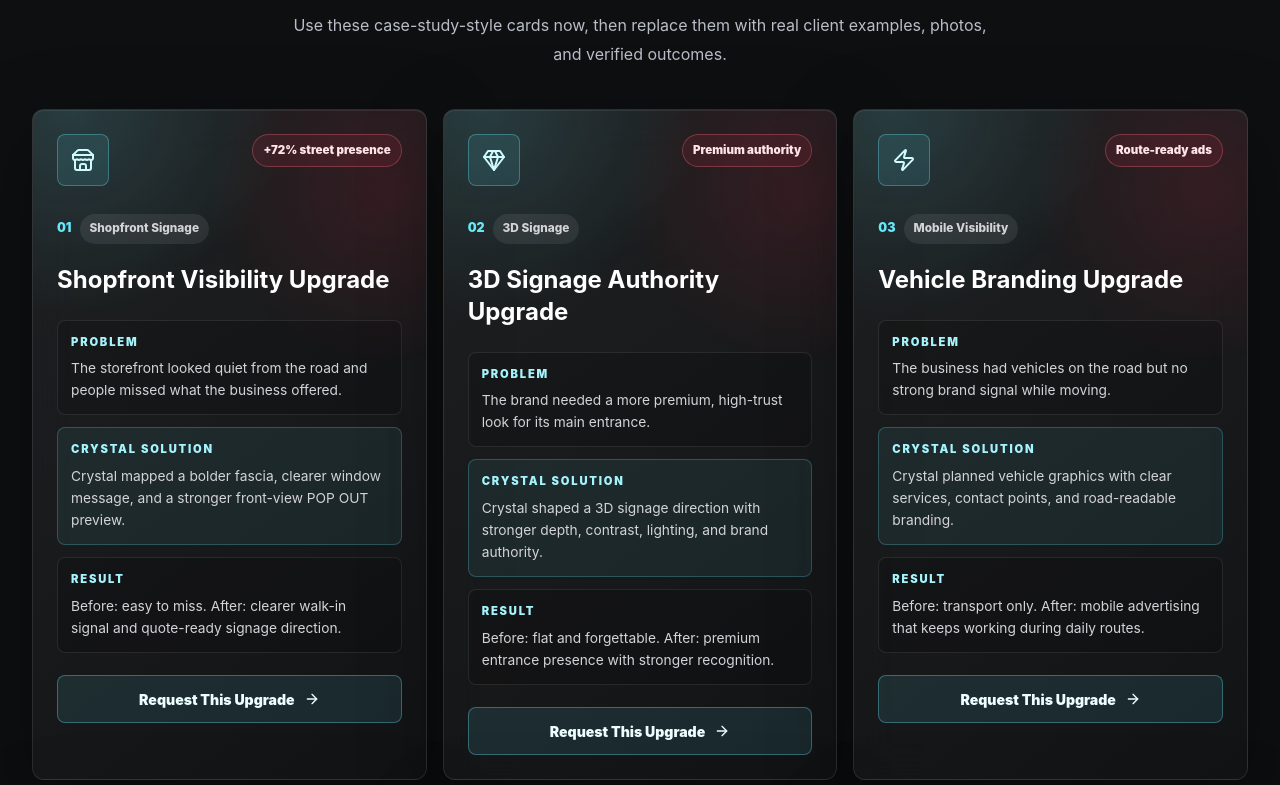
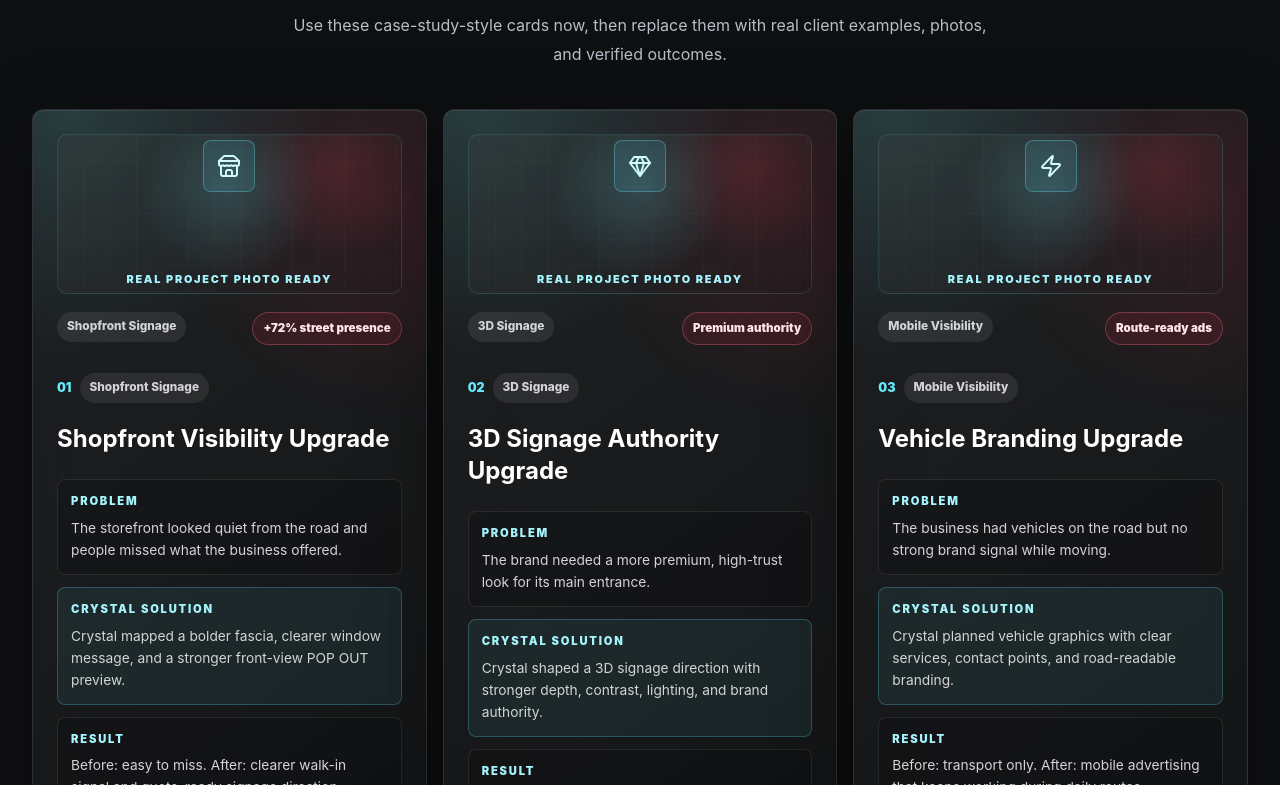
Before and after one commit to MarlonLoner/crystalbrandingstudio, a Next.js app: page / in a window 1280 px wide. Shown: the part 2095-2880 px from the top of the page. Built offline with nearby package versions, Linux system fonts and the light colour scheme.

Commit message:
Prepare evidence data for real Crystal assets

```diff
--- a/app/globals.css
+++ b/app/globals.css
@@ -396,6 +396,65 @@ button {
     0 24px 80px rgba(0, 0, 0, 0.42);
 }
 
+.proof-wall-media,
+.storefront-media {
+  position: relative;
+  display: grid;
+  min-height: 160px;
+  place-items: center;
+  overflow: hidden;
+  border-radius: 10px;
+  border: 1px solid rgba(103, 232, 249, 0.14);
+  background:
+    radial-gradient(circle at 50% 35%, rgba(103, 232, 249, 0.17), transparent 44%),
+    radial-gradient(circle at 82% 22%, rgba(255, 48, 79, 0.14), transparent 28%),
+    linear-gradient(135deg, rgba(255, 255, 255, 0.07), rgba(255, 255, 255, 0.025)),
+    rgba(0, 0, 0, 0.22);
+}
+
+.proof-wall-media {
+  margin-bottom: 18px;
+}
+
+.proof-wall-media::before,
+.storefront-media::before {
+  content: "";
+  position: absolute;
+  inset: 0;
+  background-image:
+    linear-gradient(rgba(255, 255, 255, 0.055) 1px, transparent 1px),
+    linear-gradient(90deg, rgba(255, 255, 255, 0.055) 1px, transparent 1px);
+  background-size: 26px 26px;
+  opacity: 0.36;
+}
+
+.proof-wall-media img,
+.storefront-media img {
+  position: absolute;
+  inset: 0;
+  height: 100%;
+  width: 100%;
+  object-fit: cover;
+}
+
+.proof-wall-media .card-icon,
+.storefront-media .card-icon,
+.proof-wall-media-label,
+.storefront-media-label {
+  position: relative;
+  z-index: 1;
+}
+
+.proof-wall-media-label,
+.storefront-media-label {
+  margin-top: 68px;
+  color: #a5f3fc;
+  font-size: 0.68rem;
+  font-weight: 900;
+  letter-spacing: 0.16em;
+  text-transform: uppercase;
+}
+
 .proof-wall-metric {
   border-radius: 999px;
   border: 1px solid rgba(255, 112, 133, 0.32);
@@ -560,6 +619,10 @@ button {
   min-height: 440px;
   display: flex;
   flex-direction: column;
+}
+
+.storefront-media {
+  margin-bottom: 18px;
 }
 
 .storefront-cta {
--- a/app/page.tsx
+++ b/app/page.tsx
@@ -204,6 +204,8 @@ const trustStatements = [
   "Placeholder trust statement: WhatsApp-first communication for faster project movement.",
 ];
 
+// Replace these placeholder cases with real Crystal projects: client/project name, category,
+// before problem, Crystal solution, measurable result, real photo URL, and the correct CTA route.
 const proofWallCases = [
   {
     title: "Shopfront Visibility Upgrade",
@@ -213,6 +215,7 @@ const proofWallCases = [
     result: "Before: easy to miss. After: clearer walk-in signal and quote-ready signage direction.",
     metric: "+72% street presence",
     href: GROWTH_OS_SHOPFRONT_INTAKE,
+    imageUrl: null,
     icon: Store,
   },
   {
@@ -223,6 +226,7 @@ const proofWallCases = [
     result: "Before: flat and forgettable. After: premium entrance presence with stronger recognition.",
     metric: "Premium authority",
     href: GROWTH_OS_SHOPFRONT_INTAKE,
+    imageUrl: null,
     icon: Gem,
   },
   {
@@ -233,6 +237,7 @@ const proofWallCases = [
     result: "Before: transport only. After: mobile advertising that keeps working during daily routes.",
     metric: "Route-ready ads",
     href: GROWTH_OS_GENERAL_INTAKE,
+    imageUrl: null,
     icon: Zap,
   },
   {
@@ -243,6 +248,7 @@ const proofWallCases = [
     result: "Before: scattered promotion. After: focused campaign message for events, roadsides, and retail points.",
     metric: "Campaign-ready",
     href: GROWTH_OS_GENERAL_INTAKE,
+    imageUrl: null,
     icon: Megaphone,
   },
   {
@@ -253,6 +259,7 @@ const proofWallCases = [
     result: "Before: attention leaked. After: a clearer enquiry system built for quote requests and follow-up.",
     metric: "Lead path live",
     href: GROWTH_OS_GENERAL_INTAKE,
+    imageUrl: null,
     icon: MonitorSmartphone,
   },
   {
@@ -265,32 +272,41 @@ const proofWallCases = [
     href: makeSmartWashWhatsAppLink(
       "Hi Crystal Branding Studio, I want a Crystal Smart Wash reseller push like the POP OUT Proof Wall example."
     ),
+    imageUrl: null,
     icon: Droplets,
   },
 ];
 
-const googleReviewsUrl = "https://www.google.com/search?q=Crystal+Branding+Studio+Google+Reviews";
-
+// Replace this with the real Google Business Profile reviews URL when it is available.
+const VIEW_GOOGLE_REVIEWS_URL =
+  "https://www.google.com/search?q=Crystal+Branding+Studio+Google+Reviews";
+
+// Replace these placeholder reviews with real Google review data: reviewer name,
+// rating, review text, and set isPlaceholder to false once verified.
 const trustReviews = [
   {
     name: "T. Moyo",
     rating: 5,
     text: "Placeholder Google review: Crystal made our storefront clearer and easier to notice from the road.",
+    isPlaceholder: true,
   },
   {
     name: "R. Ndlovu",
     rating: 5,
     text: "Placeholder Google review: Fast guidance, clean branding direction, and a clear path into the quote.",
+    isPlaceholder: true,
   },
   {
     name: "M. Chari",
     rating: 5,
     text: "Placeholder Google review: The signage concept helped our business feel more professional immediately.",
+    isPlaceholder: true,
   },
   {
     name: "K. Dube",
     rating: 4,
     text: "Placeholder Google review: Good communication and practical advice for print, display, and online visibility.",
+    isPlaceholder: true,
   },
 ];
 
@@ -303,6 +319,8 @@ const storefrontCategories = [
   "Smart Wash",
 ];
 
+// Replace these placeholder products with Crystal's real product catalogue details:
+// product photos, descriptions, ideal use cases, categories, and the correct intake or WhatsApp CTA.
 const storefrontProducts = [
   {
     name: "3D Shopfront Signage",
@@ -311,6 +329,7 @@ const storefrontProducts = [
     bestFor: "Shopfront authority, entrances, and high-trust brand presence.",
     href: GROWTH_OS_SHOPFRONT_INTAKE,
     cta: "Start Shopfront Intake",
+    imageUrl: null,
     icon: Gem,
   },
   {
@@ -320,6 +339,7 @@ const storefrontProducts = [
     bestFor: "Retail fronts, road-facing shops, and late-hour visibility.",
     href: GROWTH_OS_SHOPFRONT_INTAKE,
     cta: "Start Shopfront Intake",
+    imageUrl: null,
     icon: Lightbulb,
   },
   {
@@ -329,6 +349,7 @@ const storefrontProducts = [
     bestFor: "Quick shopfront campaigns and photo-based preview requests.",
     href: GROWTH_OS_SHOPFRONT_INTAKE,
     cta: "Upload Shopfront In Growth OS",
+    imageUrl: null,
     icon: ImageUp,
   },
   {
@@ -338,6 +359,7 @@ const storefrontProducts = [
     bestFor: "Exhibitions, pop-ups, offices, and point-of-sale messaging.",
     href: GROWTH_OS_GENERAL_INTAKE,
     cta: "Start Project Intake",
+    imageUrl: null,
     icon: Megaphone,
   },
   {
@@ -347,6 +369,7 @@ const storefrontProducts = [
     bestFor: "Roadside promos, churches, launches, and outdoor activations.",
     href: GROWTH_OS_GENERAL_INTAKE,
     cta: "Start Project Intake",
+    imageUrl: null,
     icon: FlagIcon,
   },
   {
@@ -356,6 +379,7 @@ const storefrontProducts = [
     bestFor: "Sales teams, founders, reps, and service businesses.",
     href: GROWTH_OS_GENERAL_INTAKE,
     cta: "Start Project Intake",
+    imageUrl: null,
     icon: BriefcaseBusiness,
   },
   {
@@ -365,6 +389,7 @@ const storefrontProducts = [
     bestFor: "Local launches, promotions, and direct customer distribution.",
     href: GROWTH_OS_GENERAL_INTAKE,
     cta: "Start Project Intake",
+    imageUrl: null,
     icon: Megaphone,
   },
   {
@@ -374,6 +399,7 @@ const storefrontProducts = [
     bestFor: "Product packaging, promos, and brand consistency.",
     href: GROWTH_OS_GENERAL_INTAKE,
     cta: "Start Project Intake",
+    imageUrl: null,
     icon: ScanLine,
   },
   {
@@ -383,6 +409,7 @@ const storefrontProducts = [
     bestFor: "Delivery vehicles, company cars, fleets, and field teams.",
     href: GROWTH_OS_GENERAL_INTAKE,
     cta: "Start Project Intake",
+    imageUrl: null,
     icon: Zap,
   },
   {
@@ -392,6 +419,7 @@ const storefrontProducts = [
     bestFor: "Roadside attention, market days, launches, and public activations.",
     href: GROWTH_OS_GENERAL_INTAKE,
     cta: "Start Project Intake",
+    imageUrl: null,
     icon: FlagIcon,
   },
   {
@@ -401,6 +429,7 @@ const storefrontProducts = [
     bestFor: "Stage presence, worship spaces, and formal speaking environments.",
     href: GROWTH_OS_GENERAL_INTAKE,
     cta: "Start Project Intake",
+    imageUrl: null,
     icon: LayoutDashboard,
   },
   {
@@ -410,6 +439,7 @@ const storefrontProducts = [
     bestFor: "Banner finishing, mounting, and display durability.",
     href: GROWTH_OS_GENERAL_INTAKE,
     cta: "Start Project Intake",
+    imageUrl: null,
     icon: PackageCheck,
   },
   {
@@ -419,6 +449,7 @@ const storefrontProducts = [
     bestFor: "Household use, trial orders, and reseller shelf testing.",
     href: serviceLinks.smartWash1Kg,
     cta: "WhatsApp Smart Wash Team",
+    imageUrl: null,
     icon: Droplets,
   },
   {
@@ -428,6 +459,7 @@ const storefrontProducts = [
     bestFor: "Repeat buyers, families, bulk interest, and reseller demand.",
     href: serviceLinks.smartWash2Kg,
     cta: "WhatsApp Smart Wash Team",
+    imageUrl: null,
     icon: Droplets,
   },
 ];
@@ -1020,10 +1052,21 @@ export default function Home() {
         <div className="mx-auto grid max-w-7xl gap-4 px-4 sm:px-6 lg:grid-cols-3 lg:px-8">
           {proofWallCases.map((proofCase, index) => (
             <article key={proofCase.title} className="proof-wall-card">
+              <div className="proof-wall-media">
+                {proofCase.imageUrl ? (
+                  <img src={proofCase.imageUrl} alt={proofCase.title} />
+                ) : (
+                  <>
+                    <span className="card-icon">
+                      <proofCase.icon className="h-6 w-6" />
+                    </span>
+                    <span className="proof-wall-media-label">Real project photo ready</span>
+                  </>
+                )}
+              </div>
+
               <div className="flex items-start justify-between gap-4">
-                <span className="card-icon">
-                  <proofCase.icon className="h-6 w-6" />
-                </span>
+                <span className="proof-wall-tag">{proofCase.category}</span>
                 <span className="proof-wall-metric">{proofCase.metric}</span>
               </div>
 
@@ -1098,7 +1141,7 @@ export default function Home() {
             </div>
 
             <a
-              href={googleReviewsUrl}
+              href={VIEW_GOOGLE_REVIEWS_URL}
               target="_blank"
               rel="noreferrer"
               className="mt-8 inline-flex w-full items-center justify-center gap-2 rounded-md border border-cyan-300/35 bg-cyan-300/10 px-5 py-4 text-sm font-bold text-cyan-50 transition hover:bg-cyan-300/18"
@@ -1115,7 +1158,7 @@ export default function Home() {
                   <div>
                     <p className="font-display text-lg font-bold text-white">{review.name}</p>
                     <p className="mt-1 text-xs uppercase tracking-[0.16em] text-zinc-500">
-                      Google review placeholder
+                      {review.isPlaceholder ? "Placeholder review" : "Google review"}
                     </p>
                   </div>
                   <span className="rounded-full border border-red-300/25 bg-red-400/10 px-3 py-1 text-xs font-black text-red-100">
@@ -1613,9 +1656,22 @@ export default function Home() {
             <div className="mt-7 grid gap-4 md:grid-cols-2 xl:grid-cols-3">
               {filteredStorefrontProducts.map((product) => (
                 <article key={product.name} className="storefront-card">
+                  <div className="storefront-media">
+                    {product.imageUrl ? (
+                      <img src={product.imageUrl} alt={product.name} />
+                    ) : (
+                      <>
+                        <span className="card-icon">
+                          <product.icon className="h-6 w-6" />
+                        </span>
+                        <span className="storefront-media-label">Product photo ready</span>
+                      </>
+                    )}
+                  </div>
+
                   <div className="flex items-start justify-between gap-4">
-                    <span className="card-icon">
-                      <product.icon className="h-6 w-6" />
+                    <span className="mt-1 inline-flex rounded-full bg-white/10 px-3 py-1 text-xs font-bold text-zinc-300">
+                      {product.category}
                     </span>
                     <span className="storefront-route-chip">
                       {product.category === "Smart Wash"
@@ -1626,9 +1682,6 @@ export default function Home() {
                     </span>
                   </div>
 
-                  <span className="mt-7 inline-flex rounded-full bg-white/10 px-3 py-1 text-xs font-bold text-zinc-300">
-                    {product.category}
-                  </span>
                   <h3 className="mt-4 font-display text-2xl font-bold text-white">
                     {product.name}
                   </h3>
```
